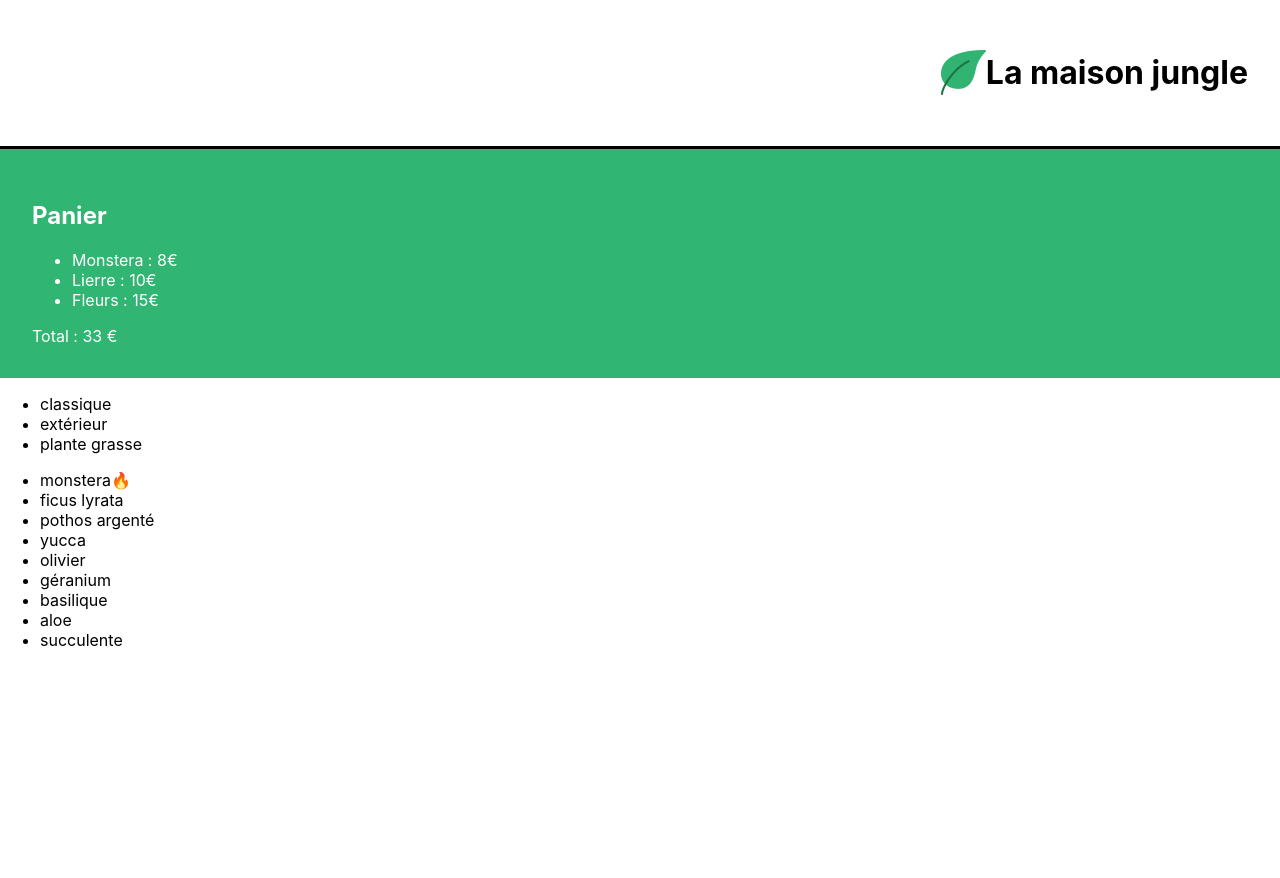
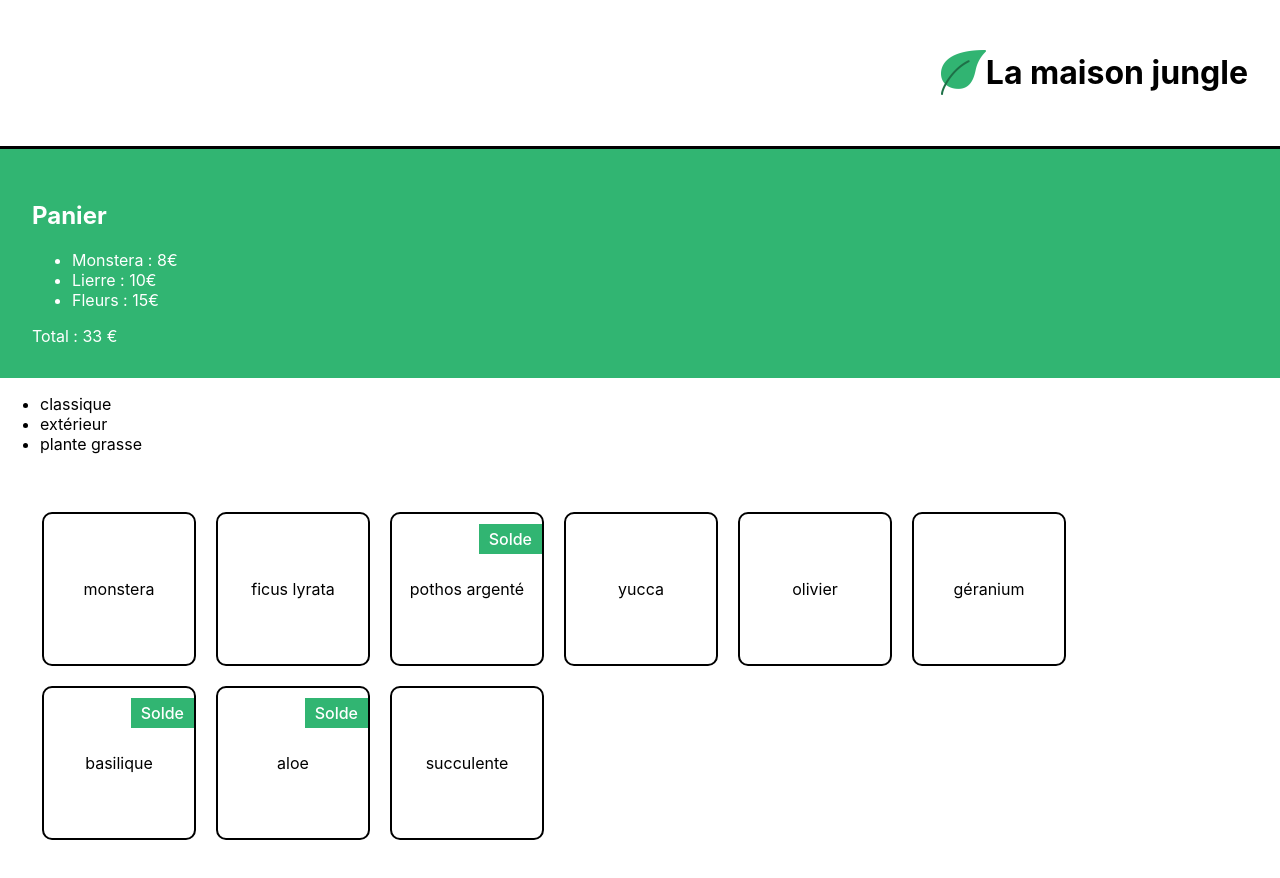
Before and after one commit to kirperov/ocr_reactjs_project_masion_jungle, a React (Create React App) app: page / in a window 1280 px wide. Shown: the top 878 px of the page. Before the commit the page ends 800 px from the top, so only its background shows below. Built offline with nearby package versions, Linux system fonts and the light colour scheme.

Commit message:
add condition if solde in ShoppingList

```diff
--- a/src/components/ShoppingList.js
+++ b/src/components/ShoppingList.js
@@ -1,4 +1,5 @@
 import { plantList } from '../datas/plantList';
+import '../styles/ShoppingList.css';
 
 function ShoppingList() {
     const categories = plantList.reduce((previous, currentPlant) =>
@@ -12,9 +13,9 @@ function ShoppingList() {
                 ))}
             </ul>
 
-            <ul>
+            <ul className='lmj-plant-list'>
                 {plantList.map((plant) => (
-                    <li key={plant.id}>{ plant.name }{ plant.isBestSale && plant.category === "classique" && <span>🔥</span> }</li>
+                    <li key={plant.id} className='lmj-plant-item'>{ plant.name } { plant.isSpecialOffer && <div className="lmj-sales">Solde</div> }</li>
                 ))}
             </ul>
         </div>
--- a/src/datas/plantList.js
+++ b/src/datas/plantList.js
@@ -2,8 +2,7 @@ export const plantList = [
 	{
 		name: 'monstera',
 		category: 'classique',
-		id: '1ed',
-        isBestSale: true
+		id: '1ed'
 	},
 	{
 		name: 'ficus lyrata',
@@ -13,7 +12,8 @@ export const plantList = [
 	{
 		name: 'pothos argenté',
 		category: 'classique',
-		id: '3sd'
+		id: '3sd',
+		isSpecialOffer: true
 	},
 	{
 		name: 'yucca',
@@ -33,12 +33,14 @@ export const plantList = [
 	{
 		name: 'basilique',
 		category: 'extérieur',
-		id: '7ie'
+		id: '7ie',
+		isSpecialOffer: true
 	},
 	{
 		name: 'aloe',
 		category: 'plante grasse',
-		id: '8fp'
+		id: '8fp',
+		isSpecialOffer: true
 	},
 	{
 		name: 'succulente',
--- /dev/null
+++ b/src/styles/ShoppingList.css
@@ -0,0 +1,30 @@
+.lmj-plant-list {
+	list-style-type: none;
+	padding: 32px;
+	display: flex;
+	flex-wrap: wrap;
+
+}
+
+.lmj-plant-item {
+	border: solid 2px black;
+	border-radius: 10px;
+	height: 150px;
+	width: 150px;
+	margin: 10px;
+	display: flex;
+	align-items: center;
+	justify-content: center;
+	flex-direction: column;
+	position: relative;
+}
+
+.lmj-sales {
+	position: absolute;
+	right: 0px;
+	top: 10px;
+	font-weight: 500;
+	color: white;
+	padding: 5px 10px;
+	background-color: #31b572;
+}
```
Also changed, not shown: src/components/Solde.js (added).
